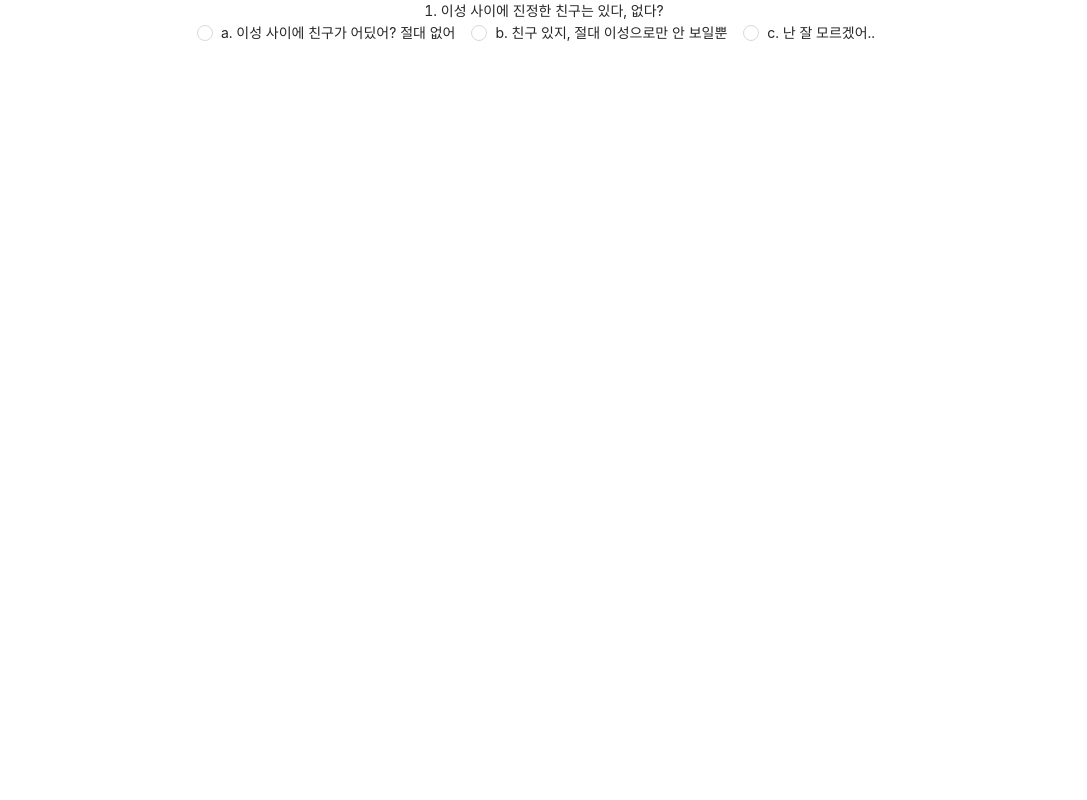
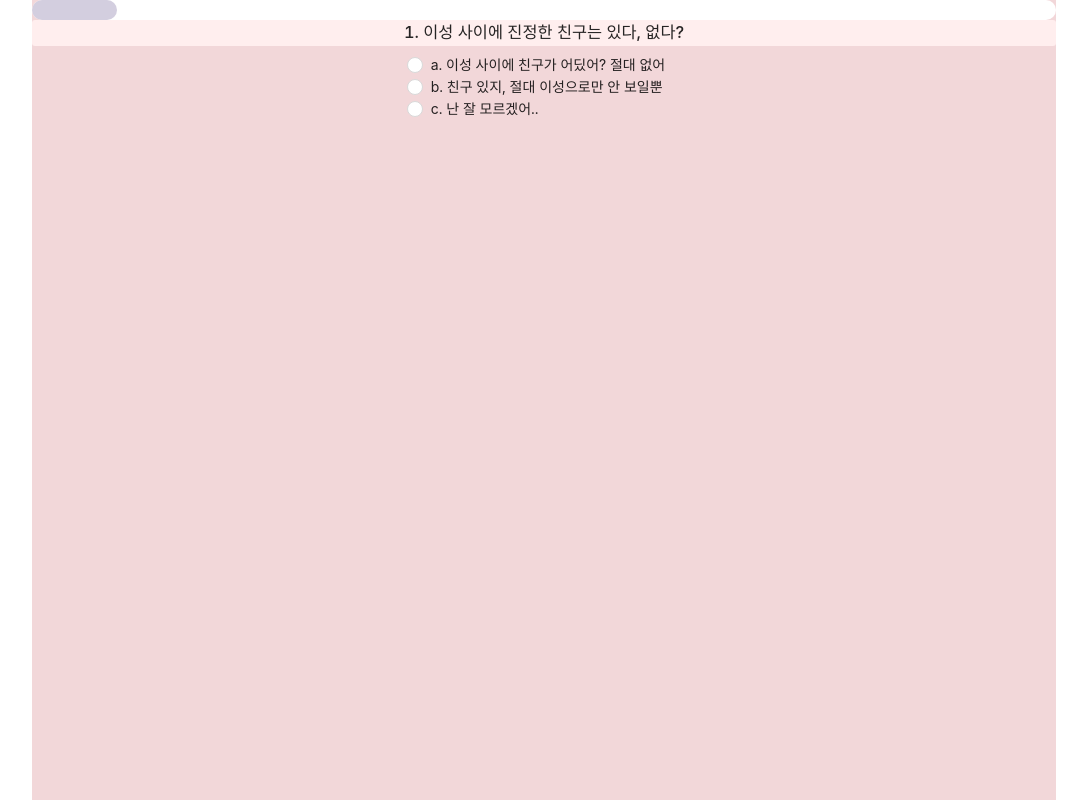
Before and after one commit to dkgus/crud, a React (Create React App) app: page /crud/select in a window 1280 px wide. Shown: the top 800 px of the page, without its empty margins (96-1183 px from the left). Built offline with nearby package versions, Linux system fonts and the light colour scheme.

Commit message:
ADD: css적용중

```diff
--- a/src/components/mbti/MbtiSelect.js
+++ b/src/components/mbti/MbtiSelect.js
@@ -8,6 +8,7 @@ function MbtiSelect() {
   let select = [];
   const [counter, setCounter] = useState(0);
   const [answerSheet, setAnserSheet] = useState({});
+  const endPoint = qnaList.length;
 
   useEffect(() => {
     console.log("answerSheet", answerSheet);
@@ -50,21 +51,56 @@ function MbtiSelect() {
 
             return (
               <>
-                <div>{item.q}</div>
+                <div
+                  className="select_page_container"
+                  style={{
+                    background: "#F2D7D9",
+                    margin: "0 auto",
+                    width: "80%",
+                    height: "1000px",
+                  }}
+                >
+                  <div
+                    className="status_bar"
+                    style={{
+                      width: "100%",
+                      background: "#FFFFFF",
+                      height: 20,
+                      borderRadius: 10,
+                    }}
+                  >
+                    <div
+                      style={{
+                        background: "#D3CEDF",
+                        borderRadius: 10,
+                        height: 20,
+                        width: (100 / endPoint) * (counter + 1) + "%",
+                      }}
+                    ></div>
+                  </div>
+                  <h3
+                    style={{
+                      backgroundColor: "#FFEEEE",
+                      borderRadius: 3,
+                    }}
+                  >
+                    {item.q}
+                  </h3>
                   <Radio.Group>
                     {select.map((item) => {
                       return (
-                      <>
+                        <div style={{ display: "flex" }}>
                           <Radio
                             value={item.answer}
                             onChange={(e) => onSelect(e, qnaList[idx], idx)}
                           >
                             {item.answer}
                           </Radio>
-                      </>
+                        </div>
                       );
                     })}
                   </Radio.Group>
+                </div>
               </>
             );
           }
```
Lines whose indentation alone changed are shown as unchanged.
